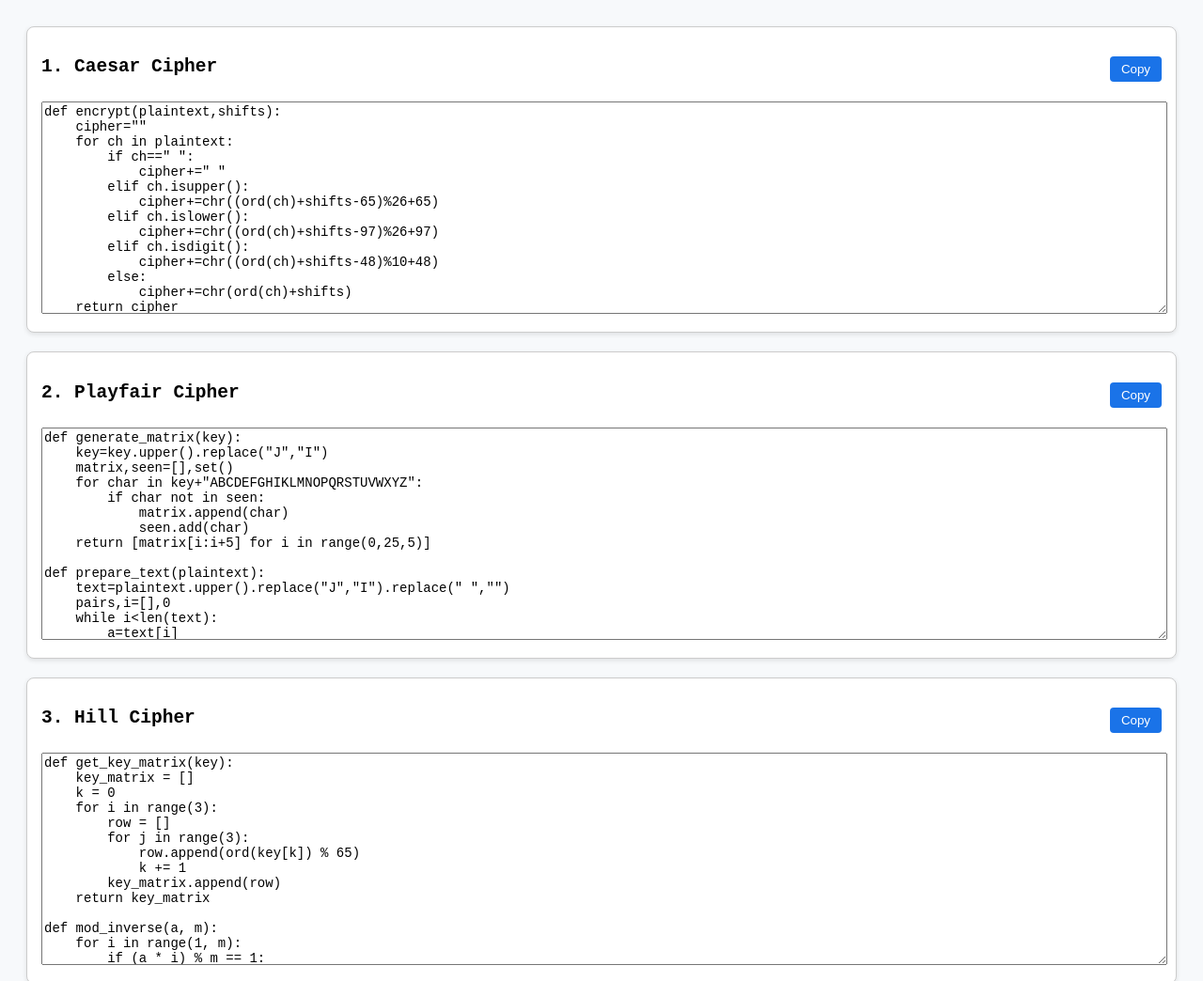
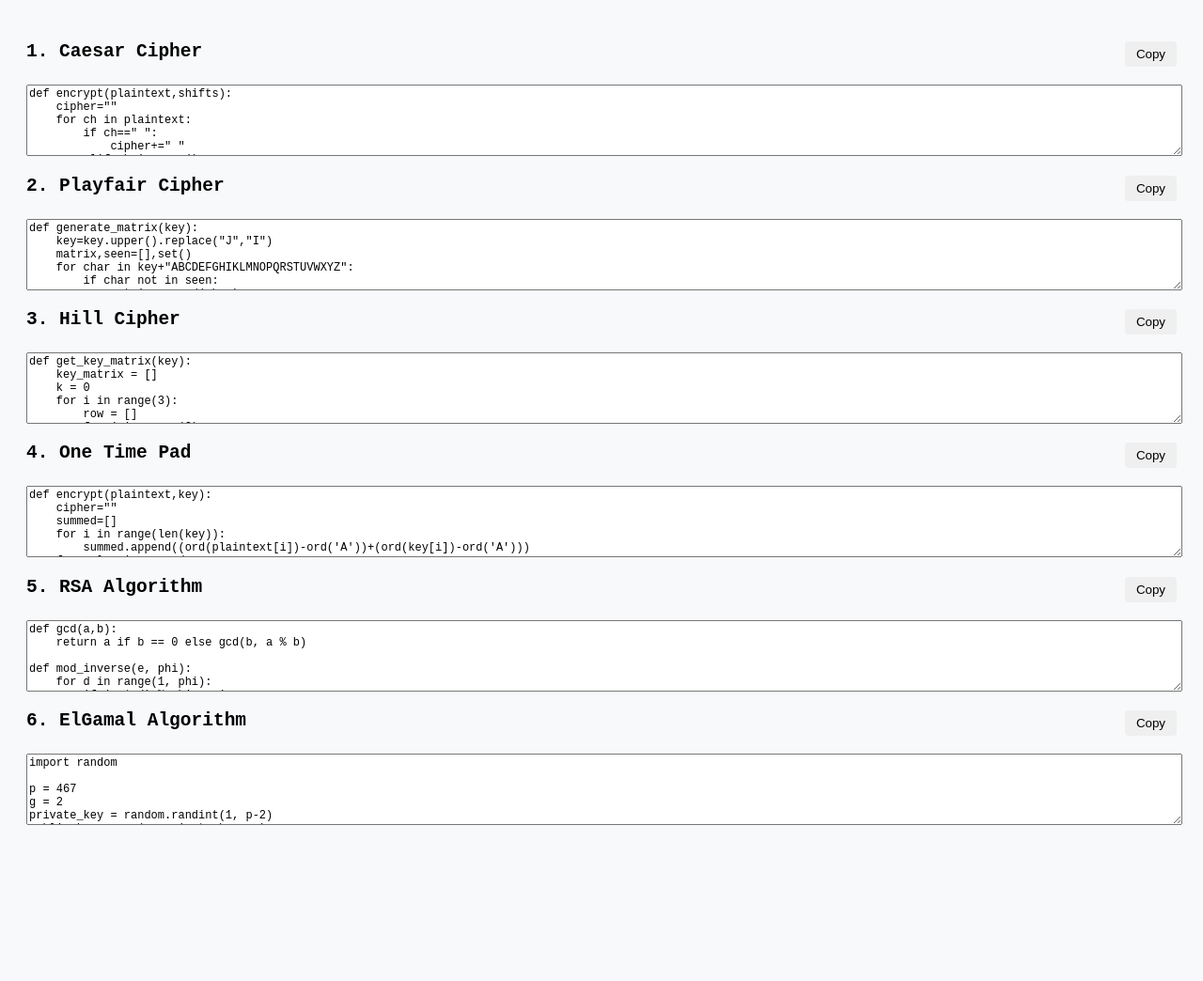
Before and after one commit to sujithachalla97/cns, a plain HTML site: page index.html in a window 1280 px wide. Shown: the top 1044 px of the page at 94% size. After the commit the page ends 910 px from the top, so only its background shows below. Drawn offline with Linux system fonts and the light colour scheme.

Commit message:
Update index.html

```diff
--- a/index.html
+++ b/index.html
@@ -2,35 +2,28 @@
 <html lang="en">
 <head>
   <meta charset="UTF-8">
-  <title>Cryptography Code Copy App</title>
+
   <style>
     body { font-family: monospace; background: #f7f9fb; padding: 20px; }
     h1 { text-align: center; }
-    .card {
-      background: #fff;
-      border: 1px solid #ccc;
-      border-radius: 8px;
-      padding: 15px;
-      margin-bottom: 20px;
-      box-shadow: 0 2px 5px rgba(0,0,0,0.1);
-    }
+
     button {
-      background-color: #1a73e8;
-      color: white;
+
       border: none;
       padding: 6px 12px;
       border-radius: 4px;
       float: right;
       cursor: pointer;
     }
-    textarea {
-      width: 100%;
-      height: 220px;
-      margin-top: 10px;
-      font-family: monospace;
-      font-size: 14px;
-      white-space: pre;
-    }
+   textarea {
+  width: 100%;
+  height: 70px;
+  margin-top: 8px;
+  font-family: monospace;
+  font-size: 12px;
+  white-space: pre;
+  resize: vertical;
+}
   </style>
 </head>
 <body>
```
